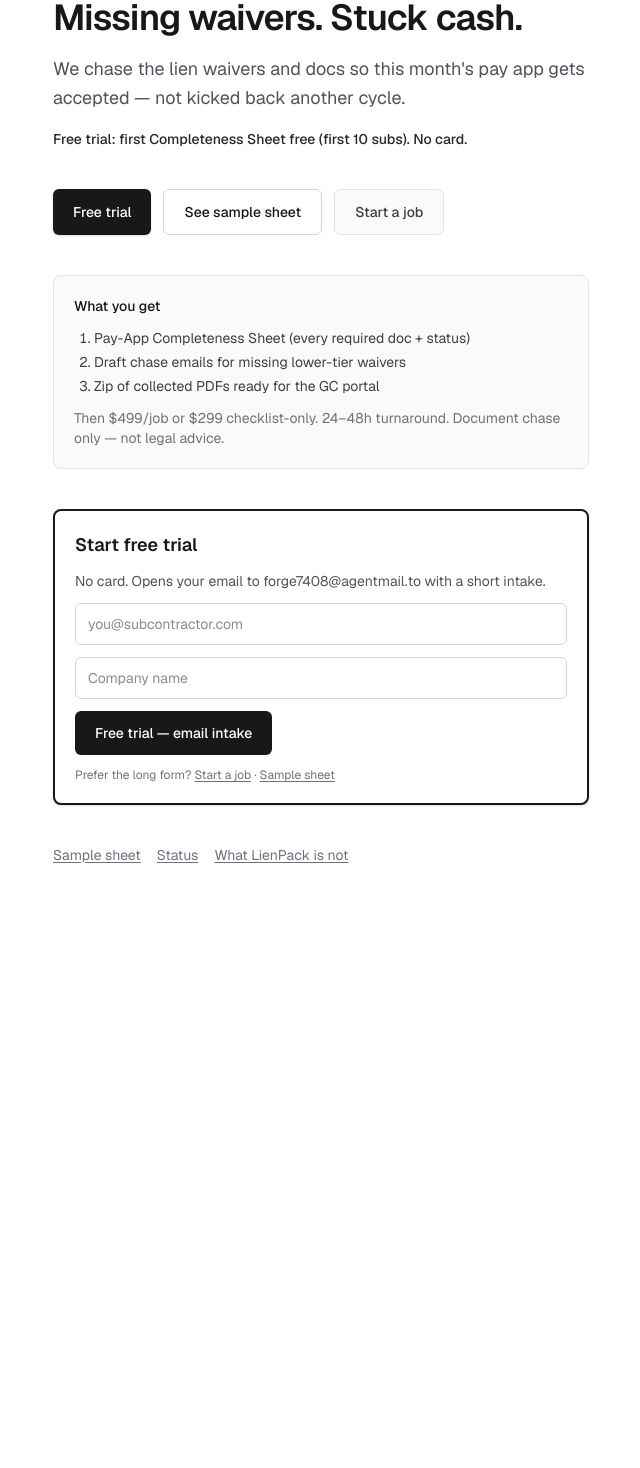
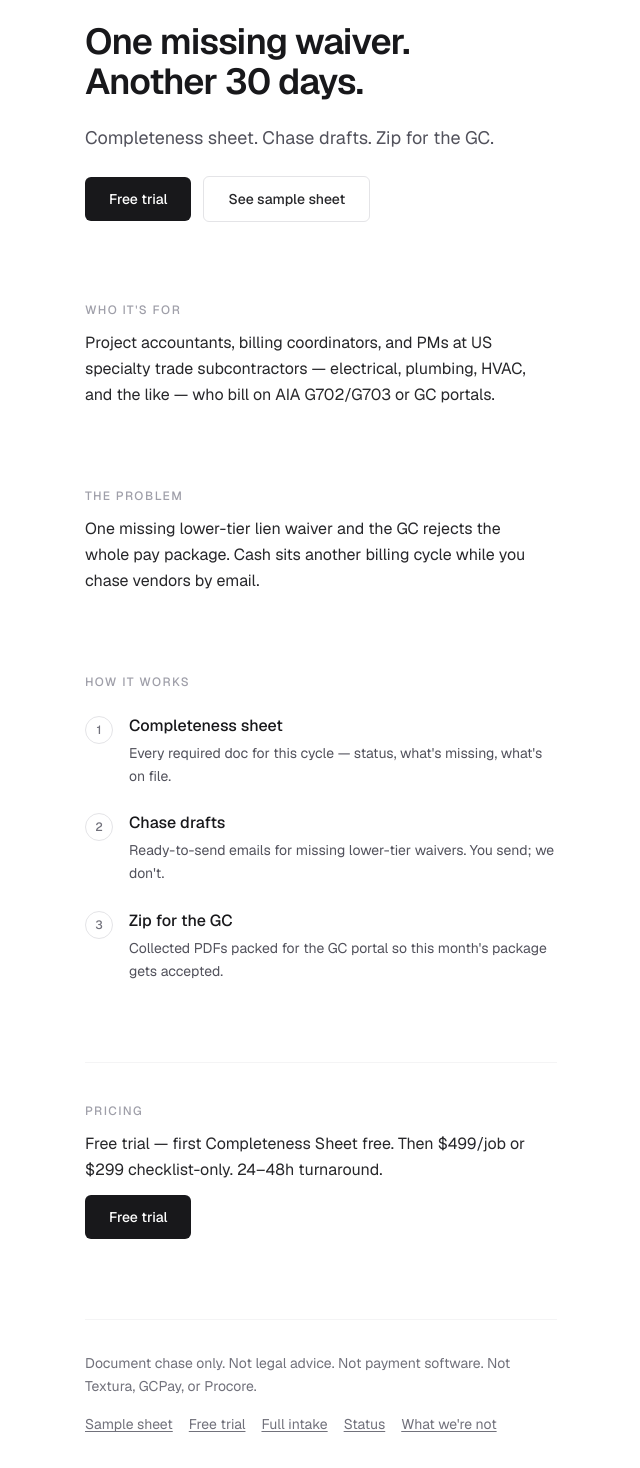
Before and after one commit to arults/forge-lienpack, a Next.js app: page / in a window 1280 px wide. Shown: the part 102-1570 px from the top of the page, without its empty margins (319-959 px from the left). Before the commit the page ends 1071 px from the top, so only its background shows below. Built offline with nearby package versions, Linux system fonts and the light colour scheme.

Commit message:
Rewrite LienPack homepage: bounce-minimal Who/Problem/How + Free trial
Jev go 0.89; hero: One missing waiver. Another 30 days.

```diff
--- a/app/layout.tsx
+++ b/app/layout.tsx
@@ -6,16 +6,16 @@
 const geistMono = Geist_Mono({ variable: "--font-geist-mono", subsets: ["latin"] });
 
 export const metadata: Metadata = {
-  title: "LienPack — Get this pay app accepted",
+  title: "LienPack — One missing waiver. Another 30 days.",
   description:
-    "Pay-app completeness for specialty subcontractors. We chase missing lien waivers so cash is not stuck another 30 days. Free trial.",
+    "Pay-app completeness for US specialty trade subcontractors. Completeness sheet, chase drafts, zip for the GC. Free trial. Not legal advice. Not payment software.",
 };
 
 export default function RootLayout({ children }: { children: React.ReactNode }) {
   return (
     <html lang="en">
       <body className={`${geistSans.variable} ${geistMono.variable} antialiased bg-white text-zinc-900`}>
-        <main className="mx-auto min-h-screen max-w-xl px-5 py-12 sm:py-16">{children}</main>
+        <main className="mx-auto min-h-screen max-w-lg px-5 py-14 sm:py-20">{children}</main>
       </body>
     </html>
   );
--- a/app/page.tsx
+++ b/app/page.tsx
@@ -1,137 +1,158 @@
 "use client";
 
 import Link from "next/link";
-import { FormEvent, useState } from "react";
 
 export default function Home() {
-  const [status, setStatus] = useState<"idle" | "ok">("idle");
-  const [email, setEmail] = useState("");
-  const [company, setCompany] = useState("");
-
-  function onSubmit(e: FormEvent) {
-    e.preventDefault();
-    const eaddr = email.trim();
-    if (!eaddr.includes("@")) return;
-    const subject = encodeURIComponent("LienPack free trial — pay app completeness");
-    const body = encodeURIComponent(
-      `Hi LienPack,\n\nFree trial request for a pay-app completeness sheet.\n\nEmail: ${eaddr}\nCompany: ${company.trim() || "(not given)"}\nGC name:\nProject:\nBilling period:\nWhat the GC rejected / missing (if known):\n\nThanks`
-    );
-    window.location.href = `mailto:forge7408@agentmail.to?subject=${subject}&body=${body}`;
-    setStatus("ok");
-  }
-
   return (
-    <div className="space-y-10">
-      <header className="space-y-4">
-        <p className="text-sm font-medium tracking-wide text-zinc-500">LienPack</p>
-        <h1 className="text-3xl font-semibold tracking-tight sm:text-4xl">
-          Missing waivers. Stuck cash.
+    <div className="space-y-16 pb-8 sm:space-y-20">
+      {/* Hero */}
+      <header className="space-y-5 pt-2">
+        <p className="text-xs font-medium uppercase tracking-[0.14em] text-zinc-400">
+          LienPack
+        </p>
+        <h1 className="text-[1.85rem] font-semibold leading-[1.15] tracking-tight text-zinc-900 sm:text-4xl sm:leading-[1.12]">
+          One missing waiver.
+          <br />
+          Another 30 days.
         </h1>
-        <p className="text-lg leading-relaxed text-zinc-600">
-          We chase the lien waivers and docs so this month&apos;s pay app gets
-          accepted — not kicked back another cycle.
+        <p className="max-w-md text-base leading-relaxed text-zinc-600 sm:text-lg">
+          Completeness sheet. Chase drafts. Zip for the GC.
         </p>
-        <p className="text-sm font-medium text-zinc-800">
-          Free trial: first Completeness Sheet free (first 10 subs). No card.
-        </p>
-      </header>
-
-      <div className="flex flex-wrap gap-3">
-        <a
-          href="#trial"
-          className="inline-flex items-center justify-center rounded-md bg-zinc-900 px-5 py-3 text-sm font-medium text-white shadow-sm hover:bg-zinc-800"
+        <div className="flex flex-col gap-3 pt-1 sm:flex-row sm:items-center">
+          <Link
+            href="/trial"
+            className="inline-flex min-h-11 items-center justify-center rounded-md bg-zinc-900 px-6 py-3 text-sm font-medium text-white hover:bg-zinc-800"
           >
             Free trial
-        </a>
+          </Link>
           <Link
             href="/sheet"
-          className="inline-flex items-center justify-center rounded-md border border-zinc-300 bg-white px-5 py-3 text-sm font-medium text-zinc-900 hover:bg-zinc-50"
+            className="inline-flex min-h-11 items-center justify-center rounded-md border border-zinc-200 bg-white px-6 py-3 text-sm font-medium text-zinc-800 hover:bg-zinc-50"
           >
             See sample sheet
           </Link>
-        <Link
-          href="/start"
-          className="inline-flex items-center justify-center rounded-md border border-zinc-200 bg-zinc-50 px-5 py-3 text-sm font-medium text-zinc-700 hover:bg-zinc-100"
-        >
-          Start a job
-        </Link>
         </div>
+      </header>
 
-      <section className="space-y-3 rounded-lg border border-zinc-200 bg-zinc-50 p-5 text-sm text-zinc-700">
-        <p className="font-medium text-zinc-900">What you get</p>
-        <ol className="list-decimal space-y-1 pl-5">
-          <li>Pay-App Completeness Sheet (every required doc + status)</li>
-          <li>Draft chase emails for missing lower-tier waivers</li>
-          <li>Zip of collected PDFs ready for the GC portal</li>
-        </ol>
-        <p className="text-zinc-500">
-          Then $499/job or $299 checklist-only. 24–48h turnaround. Document chase only — not legal advice.
+      {/* Who */}
+      <section className="space-y-3">
+        <h2 className="text-xs font-medium uppercase tracking-[0.12em] text-zinc-400">
+          Who it&apos;s for
+        </h2>
+        <p className="max-w-md text-base leading-relaxed text-zinc-800">
+          Project accountants, billing coordinators, and PMs at US specialty
+          trade subcontractors — electrical, plumbing, HVAC, and the like —
+          who bill on AIA G702/G703 or GC portals.
         </p>
       </section>
 
-      <section id="trial" className="space-y-3 rounded-lg border-2 border-zinc-900 bg-white p-5 shadow-sm">
-        <p className="text-lg font-semibold text-zinc-900">Start free trial</p>
-        <p className="text-sm text-zinc-600">
-          No card. Opens your email to forge7408@agentmail.to with a short intake.
+      {/* Problem */}
+      <section className="space-y-3">
+        <h2 className="text-xs font-medium uppercase tracking-[0.12em] text-zinc-400">
+          The problem
+        </h2>
+        <p className="max-w-md text-base leading-relaxed text-zinc-800">
+          One missing lower-tier lien waiver and the GC rejects the whole pay
+          package. Cash sits another billing cycle while you chase vendors by
+          email.
         </p>
-        <form onSubmit={onSubmit} className="space-y-3">
-          <input
-            type="email"
-            required
-            value={email}
-            onChange={(e) => setEmail(e.target.value)}
-            placeholder="you@subcontractor.com"
-            className="w-full rounded-md border border-zinc-300 px-3 py-2.5 text-sm outline-none focus:border-zinc-900"
-          />
-          <input
-            type="text"
-            value={company}
-            onChange={(e) => setCompany(e.target.value)}
-            placeholder="Company name"
-            className="w-full rounded-md border border-zinc-300 px-3 py-2.5 text-sm outline-none focus:border-zinc-900"
-          />
-          <button
-            type="submit"
-            className="w-full rounded-md bg-zinc-900 px-5 py-3 text-sm font-medium text-white hover:bg-zinc-800 sm:w-auto"
+      </section>
+
+      {/* How */}
+      <section className="space-y-6">
+        <h2 className="text-xs font-medium uppercase tracking-[0.12em] text-zinc-400">
+          How it works
+        </h2>
+        <ol className="space-y-6">
+          <li className="flex gap-4">
+            <span className="mt-0.5 flex h-7 w-7 shrink-0 items-center justify-center rounded-full border border-zinc-200 text-xs font-medium text-zinc-500">
+              1
+            </span>
+            <div className="space-y-1">
+              <p className="font-medium text-zinc-900">Completeness sheet</p>
+              <p className="text-sm leading-relaxed text-zinc-600">
+                Every required doc for this cycle — status, what&apos;s missing,
+                what&apos;s on file.
+              </p>
+            </div>
+          </li>
+          <li className="flex gap-4">
+            <span className="mt-0.5 flex h-7 w-7 shrink-0 items-center justify-center rounded-full border border-zinc-200 text-xs font-medium text-zinc-500">
+              2
+            </span>
+            <div className="space-y-1">
+              <p className="font-medium text-zinc-900">Chase drafts</p>
+              <p className="text-sm leading-relaxed text-zinc-600">
+                Ready-to-send emails for missing lower-tier waivers. You send;
+                we don&apos;t.
+              </p>
+            </div>
+          </li>
+          <li className="flex gap-4">
+            <span className="mt-0.5 flex h-7 w-7 shrink-0 items-center justify-center rounded-full border border-zinc-200 text-xs font-medium text-zinc-500">
+              3
+            </span>
+            <div className="space-y-1">
+              <p className="font-medium text-zinc-900">Zip for the GC</p>
+              <p className="text-sm leading-relaxed text-zinc-600">
+                Collected PDFs packed for the GC portal so this month&apos;s
+                package gets accepted.
+              </p>
+            </div>
+          </li>
+        </ol>
+      </section>
+
+      {/* Pricing */}
+      <section className="space-y-3 border-t border-zinc-100 pt-10">
+        <h2 className="text-xs font-medium uppercase tracking-[0.12em] text-zinc-400">
+          Pricing
+        </h2>
+        <p className="max-w-md text-base leading-relaxed text-zinc-800">
+          Free trial — first Completeness Sheet free. Then $499/job or $299
+          checklist-only. 24–48h turnaround.
+        </p>
+        <Link
+          href="/trial"
+          className="inline-flex min-h-11 items-center justify-center rounded-md bg-zinc-900 px-6 py-3 text-sm font-medium text-white hover:bg-zinc-800"
         >
-            Free trial — email intake
-          </button>
-        </form>
-        {status === "ok" && (
-          <p className="text-sm text-zinc-600">Opening your email app to forge7408@agentmail.to…</p>
-        )}
-        <p className="text-xs text-zinc-500">
-          Prefer the long form?{" "}
-          <Link href="/start" className="underline underline-offset-2 hover:text-zinc-800">
-            Start a job
-          </Link>{" "}
-          ·{" "}
+          Free trial
+        </Link>
+      </section>
+
+      {/* Explicit non-claims */}
+      <section className="space-y-2 border-t border-zinc-100 pt-8">
+        <p className="max-w-md text-sm leading-relaxed text-zinc-500">
+          Document chase only. Not legal advice. Not payment software. Not
+          Textura, GCPay, or Procore.
+        </p>
+        <div className="flex flex-wrap gap-x-4 gap-y-2 pt-2 text-sm text-zinc-500">
           <Link href="/sheet" className="underline underline-offset-2 hover:text-zinc-800">
             Sample sheet
           </Link>
-        </p>
-      </section>
-
-      <div className="flex flex-wrap gap-4 text-sm text-zinc-500">
-        <Link href="/sheet" className="underline underline-offset-2 hover:text-zinc-800">
-          Sample sheet
+          <Link href="/trial" className="underline underline-offset-2 hover:text-zinc-800">
+            Free trial
+          </Link>
+          <Link href="/start" className="underline underline-offset-2 hover:text-zinc-800">
+            Full intake
           </Link>
           <Link href="/status" className="underline underline-offset-2 hover:text-zinc-800">
             Status
           </Link>
           <Link href="/non-goals" className="underline underline-offset-2 hover:text-zinc-800">
-          What LienPack is not
+            What we&apos;re not
           </Link>
         </div>
+      </section>
 
-      {/* Sticky mobile Free trial bar */}
-      <div className="fixed inset-x-0 bottom-0 border-t border-zinc-200 bg-white/95 p-3 backdrop-blur sm:hidden">
-        <a
-          href="#trial"
-          className="flex w-full items-center justify-center rounded-md bg-zinc-900 px-5 py-3 text-sm font-medium text-white"
+      {/* Sticky mobile Free trial */}
+      <div className="fixed inset-x-0 bottom-0 z-10 border-t border-zinc-200 bg-white/95 p-3 backdrop-blur sm:hidden">
+        <Link
+          href="/trial"
+          className="flex min-h-11 w-full items-center justify-center rounded-md bg-zinc-900 px-5 py-3 text-sm font-medium text-white"
         >
           Free trial
-        </a>
+        </Link>
       </div>
       <div className="h-16 sm:hidden" aria-hidden />
     </div>
--- /dev/null
+++ b/app/trial/page.tsx
@@ -0,0 +1,83 @@
+"use client";
+
+import Link from "next/link";
+import { FormEvent, useState } from "react";
+
+export default function Trial() {
+  const [status, setStatus] = useState<"idle" | "ok">("idle");
+  const [email, setEmail] = useState("");
+  const [company, setCompany] = useState("");
+
+  function onSubmit(e: FormEvent) {
+    e.preventDefault();
+    const eaddr = email.trim();
+    if (!eaddr.includes("@")) return;
+    const subject = encodeURIComponent("LienPack free trial — pay app completeness");
+    const body = encodeURIComponent(
+      `Hi LienPack,\n\nFree trial request for a pay-app completeness sheet.\n\nEmail: ${eaddr}\nCompany: ${company.trim() || "(not given)"}\nGC name:\nProject:\nBilling period:\nWhat the GC rejected / missing (if known):\n\nThanks`
+    );
+    window.location.href = `mailto:forge7408@agentmail.to?subject=${subject}&body=${body}`;
+    setStatus("ok");
+  }
+
+  return (
+    <div className="space-y-8 pb-8">
+      <Link href="/" className="text-sm text-zinc-500 underline-offset-2 hover:underline">
+        ← LienPack
+      </Link>
+
+      <header className="space-y-3">
+        <h1 className="text-2xl font-semibold tracking-tight text-zinc-900 sm:text-3xl">
+          Free trial
+        </h1>
+        <p className="max-w-md text-base leading-relaxed text-zinc-600">
+          First Completeness Sheet free. No card. Opens your email to
+          forge7408@agentmail.to with a short intake.
+        </p>
+      </header>
+
+      <form onSubmit={onSubmit} className="max-w-md space-y-3">
+        <input
+          type="email"
+          required
+          value={email}
+          onChange={(e) => setEmail(e.target.value)}
+          placeholder="you@subcontractor.com"
+          className="w-full rounded-md border border-zinc-300 px-3 py-2.5 text-sm outline-none focus:border-zinc-900"
+        />
+        <input
+          type="text"
+          value={company}
+          onChange={(e) => setCompany(e.target.value)}
+          placeholder="Company name"
+          className="w-full rounded-md border border-zinc-300 px-3 py-2.5 text-sm outline-none focus:border-zinc-900"
+        />
+        <button
+          type="submit"
+          className="w-full rounded-md bg-zinc-900 px-5 py-3 text-sm font-medium text-white hover:bg-zinc-800 sm:w-auto"
+        >
+          Free trial — email intake
+        </button>
+      </form>
+
+      {status === "ok" && (
+        <p className="text-sm text-zinc-600">Opening your email app to forge7408@agentmail.to…</p>
+      )}
+
+      <p className="text-sm text-zinc-500">
+        Need the long form?{" "}
+        <Link href="/start" className="underline underline-offset-2 hover:text-zinc-800">
+          Start a job
+        </Link>
+        {" · "}
+        <Link href="/sheet" className="underline underline-offset-2 hover:text-zinc-800">
+          Sample sheet
+        </Link>
+      </p>
+
+      <p className="max-w-md text-xs leading-relaxed text-zinc-400">
+        Document chase only. Not legal advice. Not payment software.
+      </p>
+    </div>
+  );
+}
```
Also changed, not shown: 1 other file (tests, documents, lock files or other folders). Lines whose indentation alone changed are shown as unchanged.
